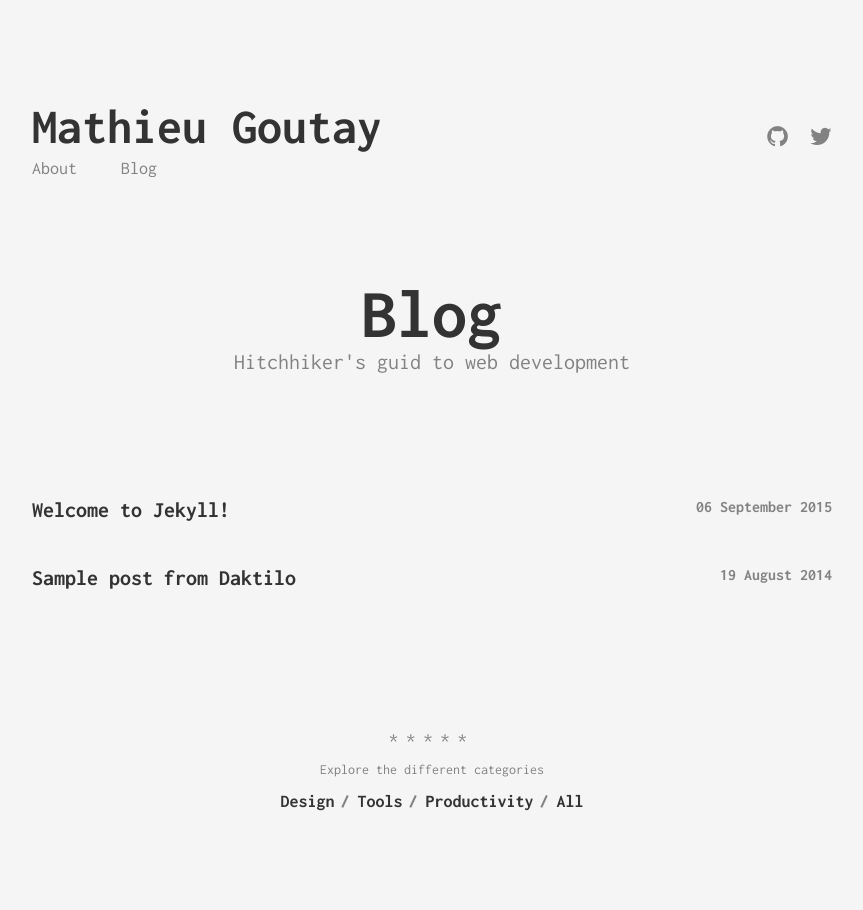
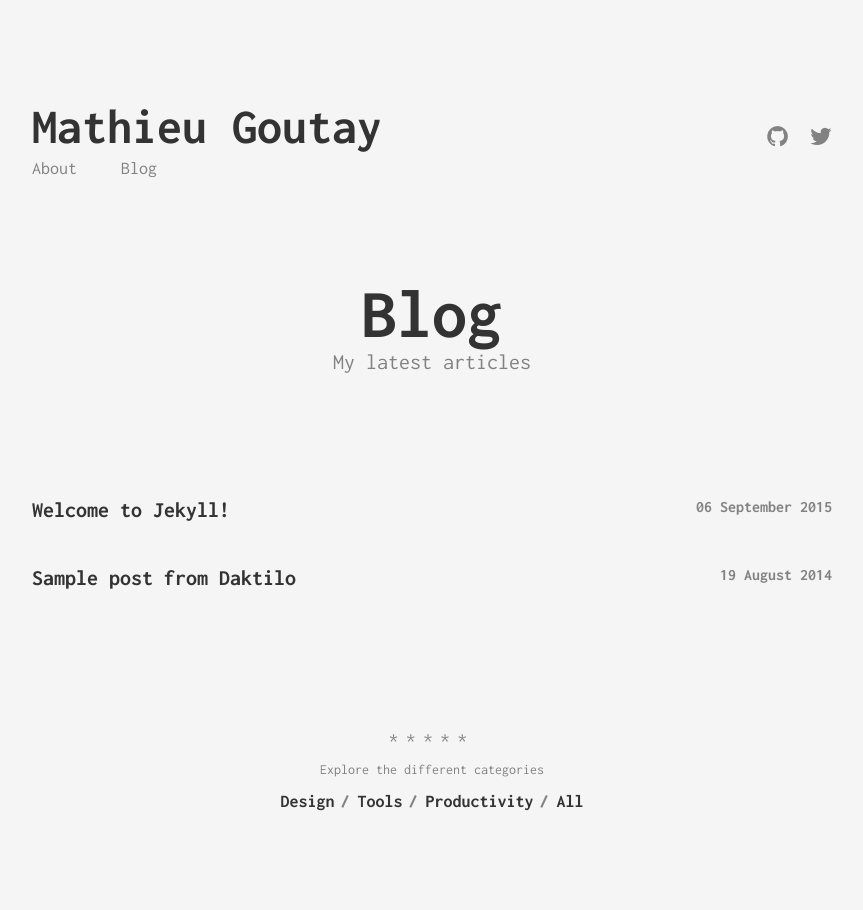
Before and after one commit to goutaymathieu/goutaymathieu.github.io, a Jekyll site: the page built from index.html, in a window 1280 px wide. Shown: the whole page, without its empty margins (208-1071 px from the left). Built offline with Jekyll 4.4.1, drawn with Linux system fonts in a browser that asks for light colours.

Commit message:
Update index.html

```diff
--- a/index.html
+++ b/index.html
@@ -1,7 +1,7 @@
 ---
 layout: page
 title: Blog
-subtitle: Hitchhiker's guid to web development
+subtitle: My latest articles
 sitemap:
   priority: 0.9
 ---
```
